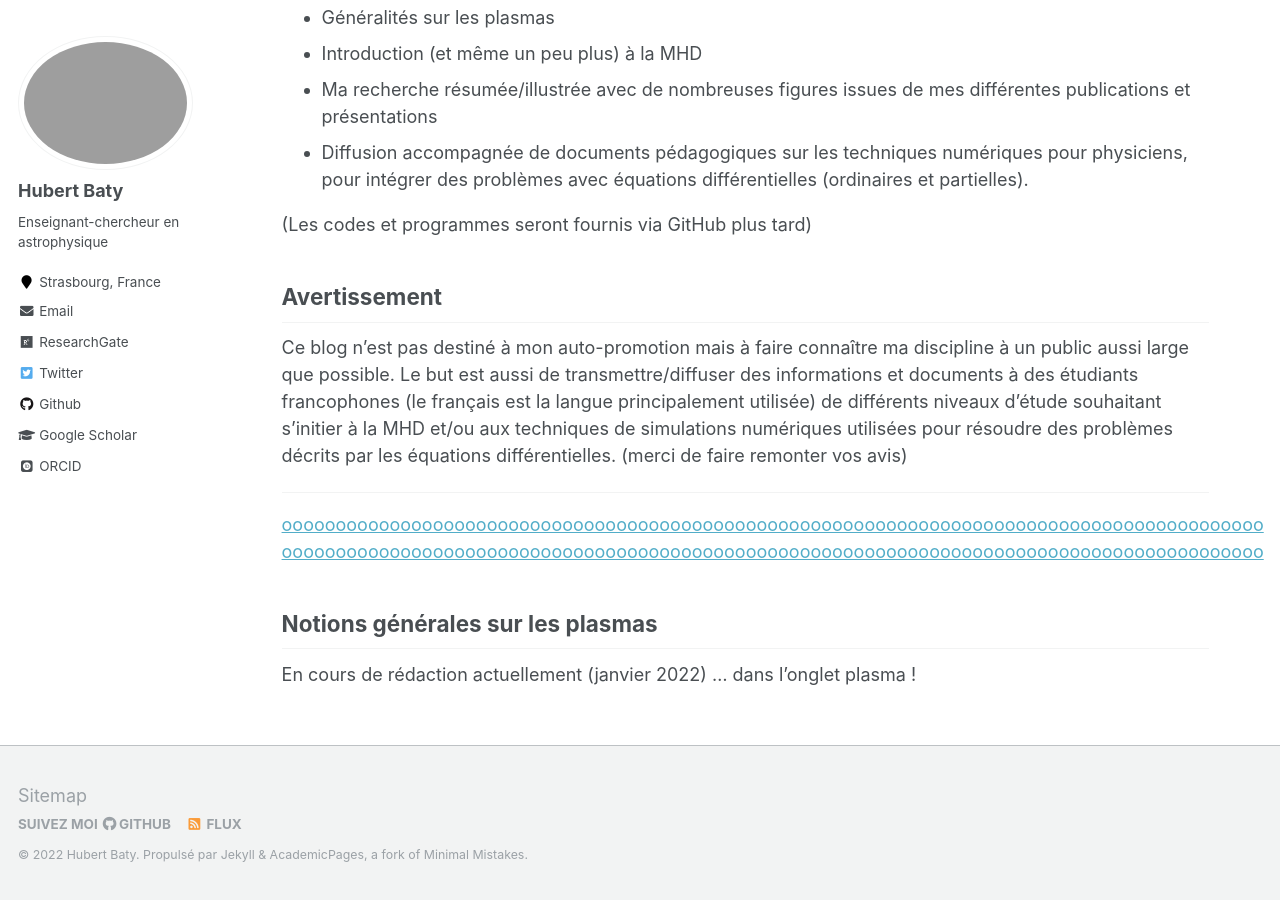
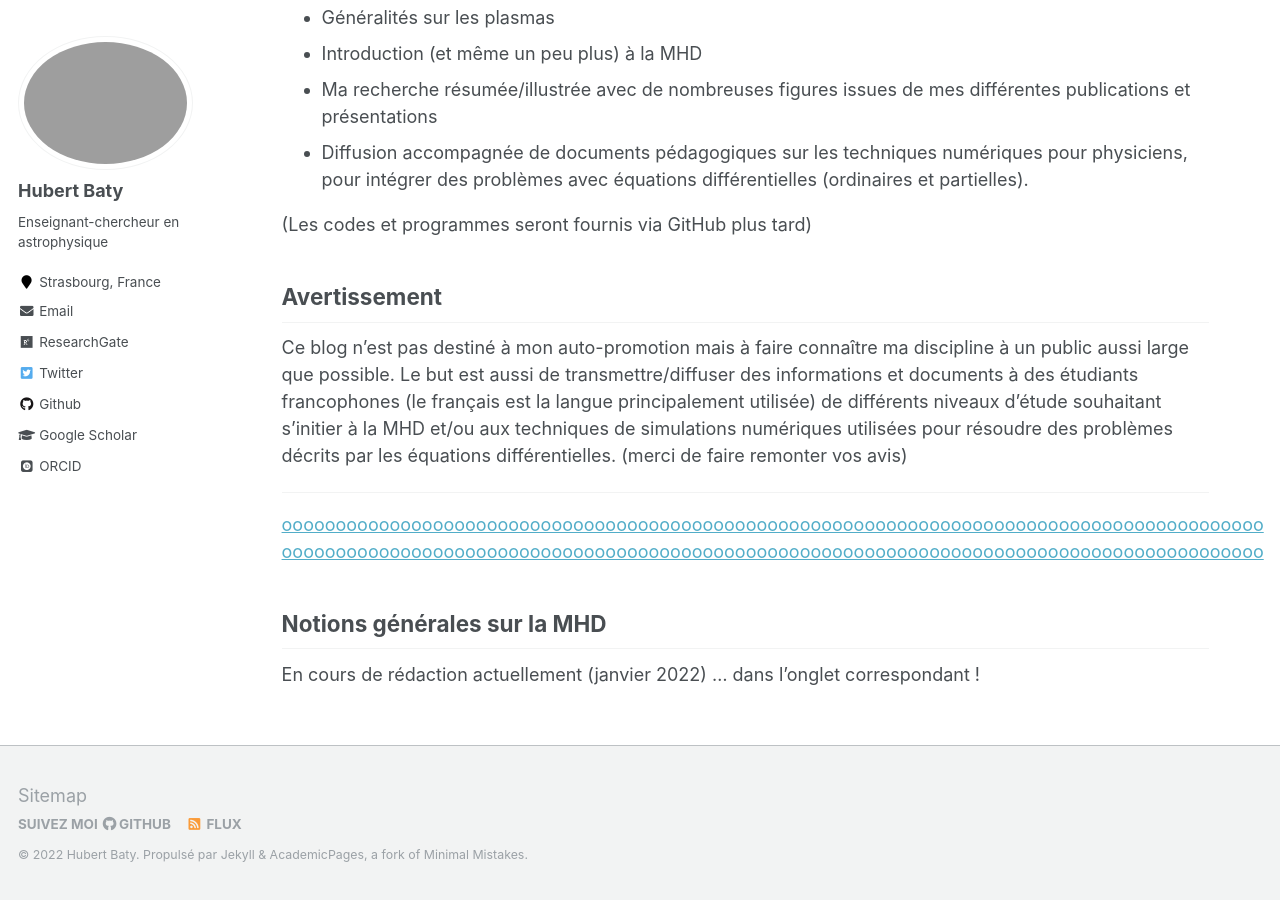
Before and after one commit to hubertbaty/hubertbaty.github.io, a Jekyll site: the page built from _pages/about.md, in a window 1280 px wide and 900 px high, scrolled down 1238 px. Built offline with Jekyll 4.4.1, drawn with Linux system fonts in a browser that asks for light colours; some web fonts are replaced.

Commit message:
Update about.md

```diff
--- a/_pages/about.md
+++ b/_pages/about.md
@@ -45,5 +45,5 @@ Ce blog n'est pas destiné à mon auto-promotion mais à faire connaître ma dis
 
 
 
-## Notions générales sur les plasmas
-En cours de rédaction actuellement (janvier 2022) ... dans l'onglet plasma !
+## Notions générales sur la MHD
+En cours de rédaction actuellement (janvier 2022) ... dans l'onglet correspondant !
```
